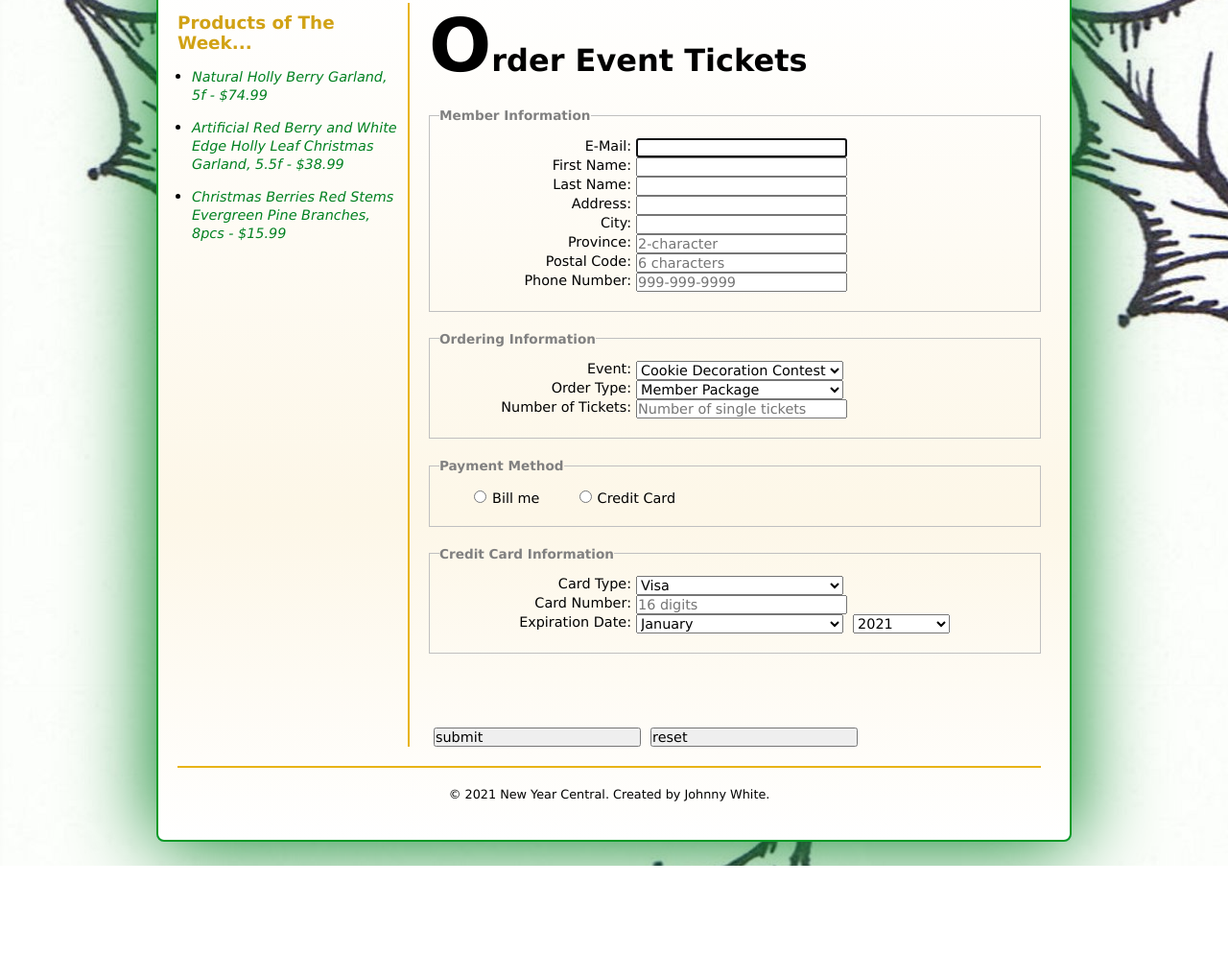
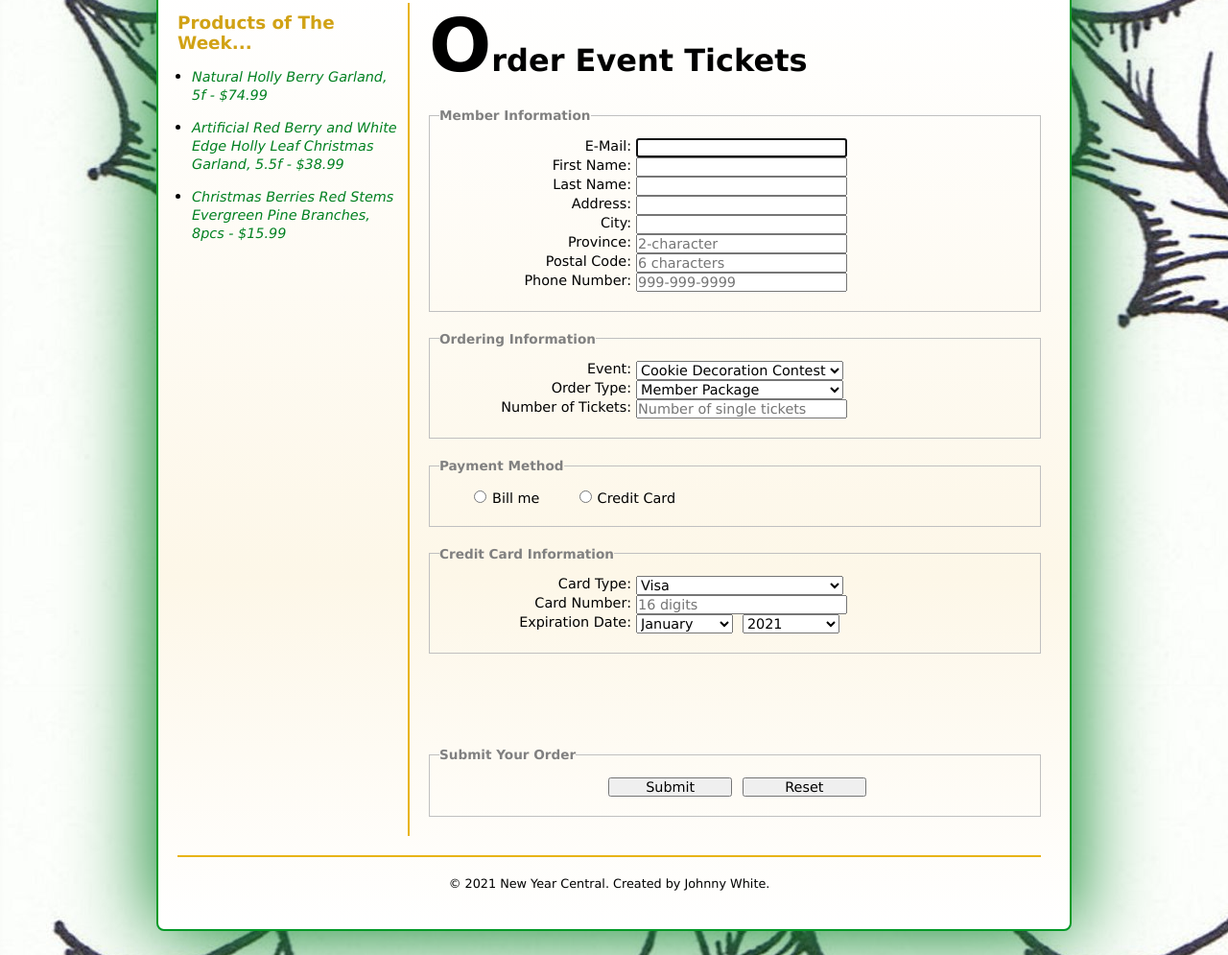
Before and after one commit to HunterBritton/WebFoundations-Assignment3-HunterBritton, a plain HTML site: page tickets_order_form.html in a window 1280 px wide. Shown: the part 279-1274 px from the top of the page at 96% size. Before the commit the page ends 1181 px from the top, so only its background shows below. Drawn offline with Linux system fonts and the light colour scheme.

Commit message:
Adjusted some HTML elements

```diff
--- a/tickets_order_form.html
+++ b/tickets_order_form.html
@@ -110,7 +110,7 @@
 						<input type="text" name="cardNum" id="cardNum" title="Must be 16 digits no '-'" pattern="\d{16}" placeholder="16 digits"><br>
 
 						<label for="ExpirationDate">Expiration Date:</label>
-						<select name="expMonth" id="exmpMonth">
+						<select name="expMonth" id="expMonth">
 							<option value="January">January</option>
 							<option value="February">February</option>
 							<option value="March">March</option>
@@ -139,8 +139,11 @@
 
 
 					<br><br><br>
-					<input type="submit" value="submit">
-					<input type="reset" value="reset">
+					<fieldset id="submitOrder">
+						<Legend>Submit Your Order</Legend>
+						<input type="submit" value="Submit">
+						<input type="reset" value="Reset">
+					</fieldset>
 				</form>
 
 			</main>
```
